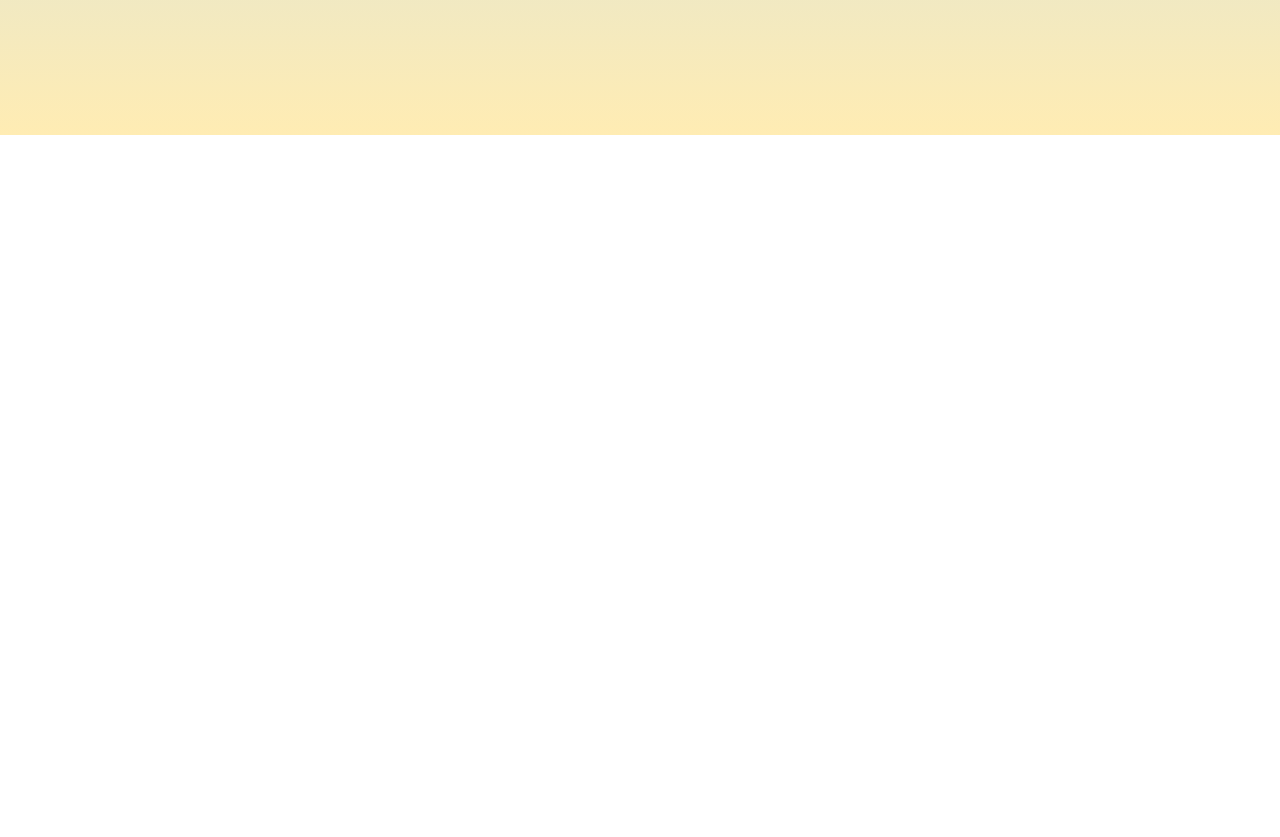
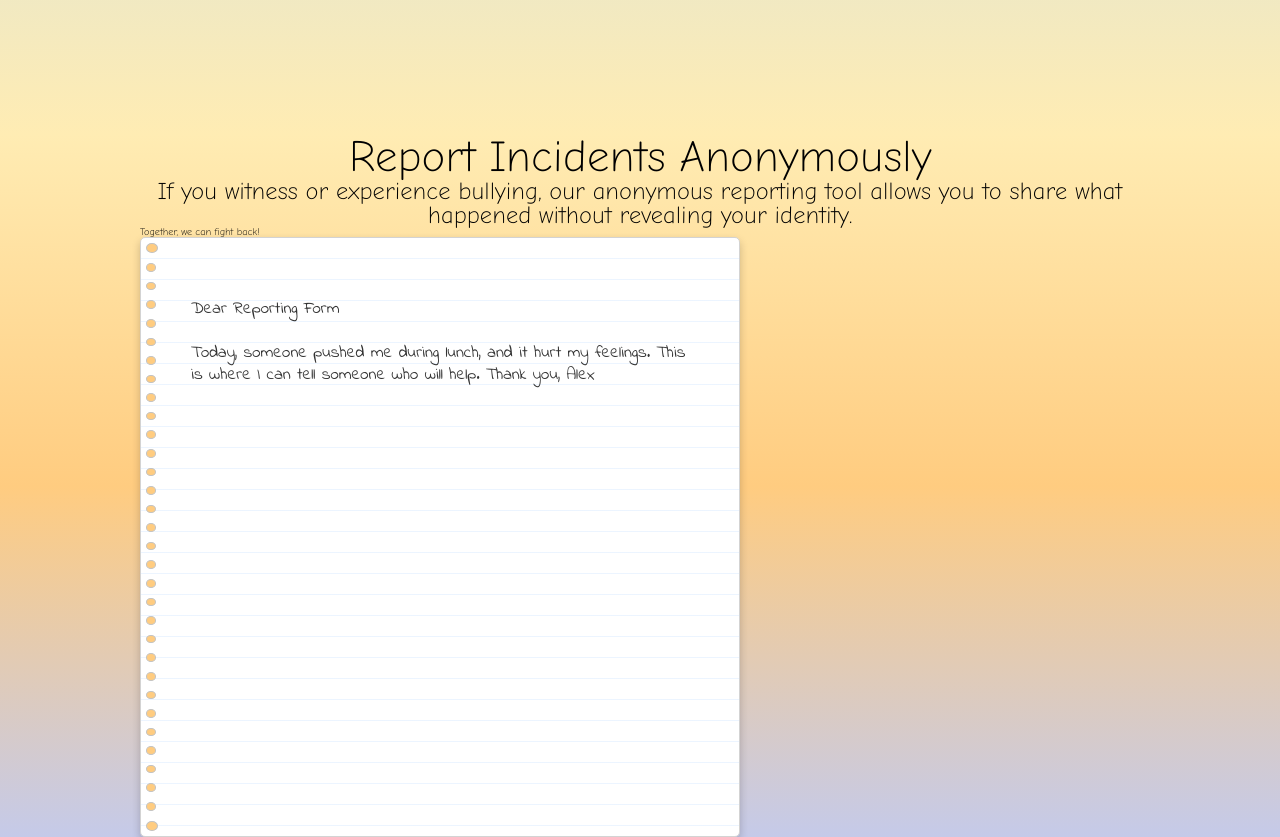
Before and after one commit to IvOKOs/EmpowerU-bullying-prevention-web-app, a React (Create React App) app: page / in a window 1280 px wide. Shown: the part 3840-4677 px from the top of the page. Before the commit the page ends 3975 px from the top, so only its background shows below. Built offline with nearby package versions, Linux system fonts and the light colour scheme.

Commit message:
Added ReportFormIntro component

```diff
--- a/public/index.html
+++ b/public/index.html
@@ -30,6 +30,12 @@
       href="https://fonts.googleapis.com/css2?family=Comic+Neue:ital,wght@0,300;0,400;0,700;1,300;1,400;1,700&family=Nunito:ital,wght@0,200..1000;1,200..1000&display=swap"
       rel="stylesheet"
     />
+    <link rel="preconnect" href="https://fonts.googleapis.com" />
+    <link rel="preconnect" href="https://fonts.gstatic.com" crossorigin />
+    <link
+      href="https://fonts.googleapis.com/css2?family=Indie+Flower&display=swap"
+      rel="stylesheet"
+    />
     <title>EmpowerU</title>
   </head>
   <body>
--- /dev/null
+++ b/src/components/unauthorized/ReportFormIntro.css
@@ -0,0 +1,71 @@
+.report-intro-section {
+  background: linear-gradient(to bottom, #ffecb3, #ffcc80, #c5cae9);
+}
+
+.form-title {
+  text-align: center;
+  font-size: 4.4rem;
+}
+
+.form-text {
+  text-align: center;
+  font-size: 2.4rem;
+}
+
+.notebook-page {
+  position: relative;
+  max-width: 600px;
+  height: 600px;
+  background: repeating-linear-gradient(
+    to bottom,
+    #ffffff,
+    #ffffff 2rem,
+    #d9eaff 2.1rem /* Blue lines */
+  );
+  border: 1px solid #d3d3d3;
+  border-radius: 5px;
+  box-shadow: 0 4px 8px rgba(0, 0, 0, 0.2);
+  padding: 1rem 5rem;
+  overflow: hidden;
+}
+
+.holes {
+  position: absolute;
+  top: 0;
+  left: 5px;
+  display: flex;
+  flex-direction: column;
+  justify-content: space-evenly;
+  height: 100%;
+}
+
+.holes::before,
+.holes::after,
+.holes > div {
+  content: "";
+  width: 10px;
+  height: 10px;
+  background-color: #ffcc80;
+  border: 1px solid #c3c3c3;
+  border-radius: 50%;
+  margin: 5px 0;
+}
+
+.hole {
+  width: 10px;
+  height: 10px;
+  background-color: #ffcc80;
+  border: 1px solid #c3c3c3;
+  border-radius: 50%;
+  margin: 5px 0;
+}
+
+.content {
+  padding: 5rem 0;
+  font-family: "Indie Flower", cursive;
+  font-weight: 400;
+  font-style: normal;
+  font-size: 1.7rem;
+  line-height: 1.3;
+  color: #333;
+}
--- /dev/null
+++ b/src/components/unauthorized/ReportFormIntro.jsx
@@ -0,0 +1,52 @@
+import { useEffect } from "react";
+import "./ReportFormIntro.css";
+import { useState } from "react";
+
+export default function ReportFormIntro() {
+  const [holes, setHoles] = useState([]);
+
+  useEffect(() => {
+    const updateHoles = () => {
+      const containerHeight =
+        document.querySelector(".notebook-page").offsetHeight;
+      const holeSize = 20; // height of each hole + margin
+      const numberOfHoles = Math.floor(containerHeight / holeSize);
+
+      const newHoles = [...Array(numberOfHoles).keys()];
+      setHoles(newHoles); // update state
+    };
+
+    updateHoles();
+    window.addEventListener("resize", updateHoles); // update on resize
+
+    return () => {
+      window.removeEventListener("resize", updateHoles); // cleanup on unmount
+    };
+  }, []);
+
+  return (
+    <section className="report-intro-section">
+      <div className="container-md">
+        <header className="form-title">Report Incidents Anonymously</header>
+        <p className="form-text">
+          If you witness or experience bullying, our anonymous reporting tool
+          allows you to share what happened without revealing your identity.
+        </p>
+        <p>Together, we can fight back!</p>
+        <div class="notebook-page">
+          <div className="holes">
+            {holes.map((_, index) => (
+              <div key={index} className="hole"></div>
+            ))}
+          </div>
+          <div class="content">
+            <p>Dear Reporting Form</p>
+            <br />
+            Today, someone pushed me during lunch, and it hurt my feelings. This
+            is where I can tell someone who will help. Thank you, Alex
+          </div>
+        </div>
+      </div>
+    </section>
+  );
+}
--- a/src/index.css
+++ b/src/index.css
@@ -45,6 +45,11 @@ html {
   margin: 0 auto;
 }
 
+.container-md {
+  max-width: 100rem;
+  margin: 0 auto;
+}
+
 .grid {
   display: grid;
   gap: 5rem;
--- a/src/pages/UnauthorizedPage.jsx
+++ b/src/pages/UnauthorizedPage.jsx
@@ -1,6 +1,7 @@
 import Empathy from "../components/unauthorized/Empathy";
 import Features from "../components/unauthorized/Features";
 import Hero from "../components/unauthorized/Hero";
+import ReportFormIntro from "../components/unauthorized/ReportFormIntro";
 import Stories from "../components/unauthorized/Stories";
 
 export default function UnauthorizedPage() {
@@ -10,6 +11,7 @@ export default function UnauthorizedPage() {
       <Empathy />
       <Features />
       <Stories />
+      <ReportFormIntro />
     </>
   );
 }
```
